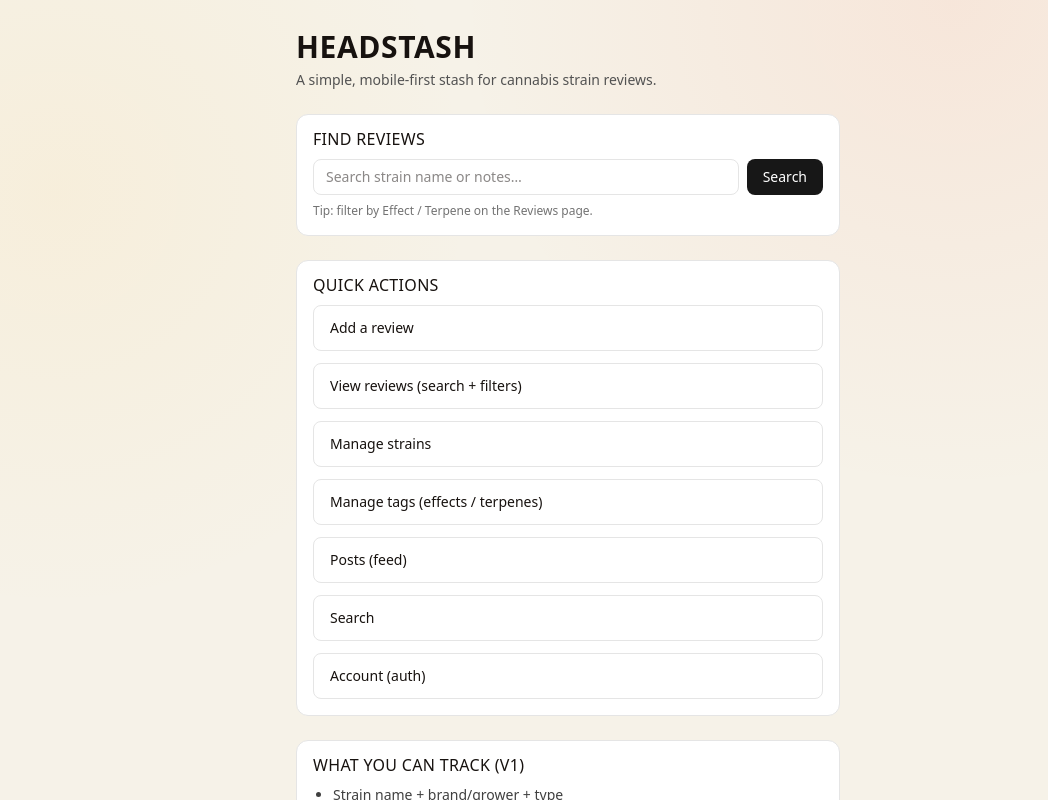
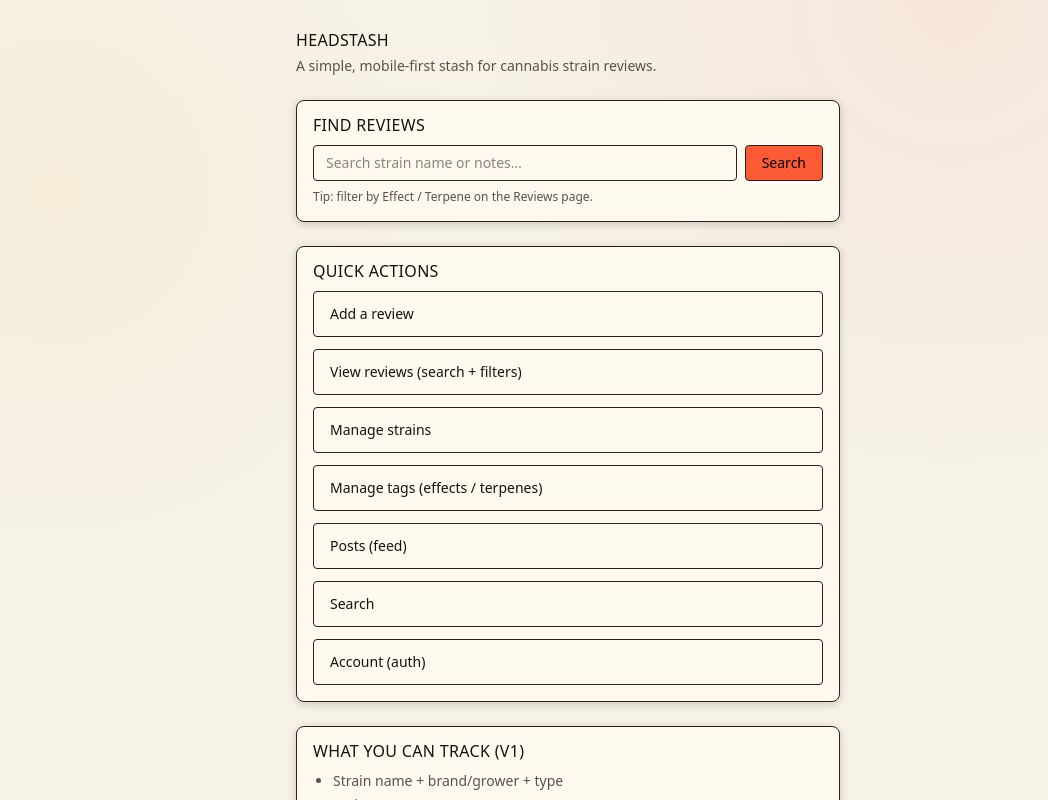
Before and after one commit to michaelasper/headstash, a Next.js app: page / in a window 1280 px wide. Shown: the top 800 px of the page, without its empty margins (72-1120 px from the left). Built offline with nearby package versions, Linux system fonts and the light colour scheme.

Commit message:
Improve WCAG accessibility with skip link and semantic form labels

```diff
--- a/src/app/_components/ui.tsx
+++ b/src/app/_components/ui.tsx
@@ -1,8 +1,17 @@
 import Link from "next/link";
 
-export function Container({ children }: { children: React.ReactNode }) {
+export function Container({
+  children,
+  id = "main-content",
+}: {
+  children: React.ReactNode;
+  id?: string;
+}) {
   return (
-    <main className="mx-auto flex min-h-dvh max-w-[68ch] flex-col gap-5 px-4 py-6">
+    <main
+      id={id}
+      className="mx-auto flex min-h-dvh max-w-[68ch] flex-col gap-5 px-4 py-6"
+    >
       {children}
     </main>
   );
--- a/src/app/globals.css
+++ b/src/app/globals.css
@@ -157,6 +157,25 @@ select {
   box-shadow: 0 0 0 2px var(--bg), 0 0 0 4px var(--focus);
 }
 
+.skip-link {
+  position: absolute;
+  top: var(--space-2);
+  left: var(--space-2);
+  z-index: 100;
+  transform: translateY(-180%);
+  transition: transform var(--dur-fast) var(--ease-standard);
+  background: var(--accent);
+  color: #111;
+  padding: var(--space-2) var(--space-3);
+  border: 2px solid var(--border);
+  border-radius: var(--radius-md);
+  font-family: var(--font-ui);
+}
+
+.skip-link:focus-visible {
+  transform: translateY(0);
+}
+
 @media (prefers-reduced-motion: reduce) {
   *,
   *::before,
@@ -166,4 +185,8 @@ select {
     animation-duration: 0.001ms !important;
     animation-iteration-count: 1 !important;
   }
+
+  .skip-link {
+    transition: none;
+  }
 }
--- a/src/app/layout.tsx
+++ b/src/app/layout.tsx
@@ -39,6 +39,9 @@ export default function RootLayout({
       <body
         className={`${displayFont.variable} ${bodyFont.variable} ${uiFont.variable} antialiased`}
       >
+        <a href="#main-content" className="skip-link">
+          Skip to main content
+        </a>
         {children}
       </body>
     </html>
--- a/src/app/page.tsx
+++ b/src/app/page.tsx
@@ -2,85 +2,97 @@ import Link from "next/link";
 
 export default function Home() {
   return (
-    <main className="mx-auto flex min-h-dvh max-w-xl flex-col gap-6 px-4 py-8">
+    <main
+      id="main-content"
+      className="mx-auto flex min-h-dvh max-w-xl flex-col gap-6 px-4 py-8"
+    >
       <header className="flex flex-col gap-2">
-        <h1 className="text-3xl font-semibold tracking-tight">Headstash</h1>
-        <p className="text-sm text-neutral-600">
+        <h1 className="text-h1">Headstash</h1>
+        <p className="text-sm text-muted-foreground">
           A simple, mobile-first stash for cannabis strain reviews.
         </p>
       </header>
 
-      <section className="rounded-xl border border-neutral-200 bg-white p-4">
+      <section className="rounded-lg border border-border bg-card p-4 shadow-[var(--shadow-1)]">
         <h2 className="text-base font-medium">Find reviews</h2>
-        <form action="/reviews" method="get" className="mt-3 flex gap-2">
+        <form
+          action="/reviews"
+          method="get"
+          className="mt-3 flex gap-2"
+          aria-label="Search reviews"
+        >
+          <label htmlFor="home-review-query" className="sr-only">
+            Search by strain name or notes
+          </label>
           <input
+            id="home-review-query"
             name="q"
-            className="w-full rounded-lg border border-neutral-200 bg-white px-3 py-2 text-sm outline-none focus:border-neutral-400"
+            className="w-full rounded-md border border-border bg-card px-3 py-2 text-sm outline-none"
             placeholder="Search strain name or notes…"
           />
           <button
             type="submit"
-            className="rounded-lg bg-neutral-900 px-4 py-2 text-sm font-medium text-white hover:bg-neutral-800"
+            className="rounded-md border border-border bg-accent px-4 py-2 text-sm font-medium text-black hover:opacity-90"
           >
             Search
           </button>
         </form>
-        <p className="mt-2 text-xs text-neutral-500">
+        <p className="mt-2 text-xs text-muted-foreground">
           Tip: filter by Effect / Terpene on the Reviews page.
         </p>
       </section>
 
-      <section className="rounded-xl border border-neutral-200 bg-white p-4">
+      <section className="rounded-lg border border-border bg-card p-4 shadow-[var(--shadow-1)]">
         <h2 className="text-base font-medium">Quick actions</h2>
-        <div className="mt-3 grid grid-cols-1 gap-3">
+        <nav className="mt-3 grid grid-cols-1 gap-3" aria-label="Quick actions">
           <Link
             href="/reviews/new"
-            className="rounded-lg border border-neutral-200 px-4 py-3 text-sm font-medium hover:bg-neutral-50"
+            className="rounded-md border border-border px-4 py-3 text-sm font-medium hover:bg-hover"
           >
             Add a review
           </Link>
           <Link
             href="/reviews"
-            className="rounded-lg border border-neutral-200 px-4 py-3 text-sm font-medium hover:bg-neutral-50"
+            className="rounded-md border border-border px-4 py-3 text-sm font-medium hover:bg-hover"
           >
             View reviews (search + filters)
           </Link>
           <Link
             href="/strains"
-            className="rounded-lg border border-neutral-200 px-4 py-3 text-sm font-medium hover:bg-neutral-50"
+            className="rounded-md border border-border px-4 py-3 text-sm font-medium hover:bg-hover"
           >
             Manage strains
           </Link>
           <Link
             href="/tags"
-            className="rounded-lg border border-neutral-200 px-4 py-3 text-sm font-medium hover:bg-neutral-50"
+            className="rounded-md border border-border px-4 py-3 text-sm font-medium hover:bg-hover"
           >
             Manage tags (effects / terpenes)
           </Link>
           <Link
             href="/posts"
-            className="rounded-lg border border-neutral-200 px-4 py-3 text-sm font-medium hover:bg-neutral-50"
+            className="rounded-md border border-border px-4 py-3 text-sm font-medium hover:bg-hover"
           >
             Posts (feed)
           </Link>
           <Link
             href="/search"
-            className="rounded-lg border border-neutral-200 px-4 py-3 text-sm font-medium hover:bg-neutral-50"
+            className="rounded-md border border-border px-4 py-3 text-sm font-medium hover:bg-hover"
           >
             Search
           </Link>
           <Link
             href="/me"
-            className="rounded-lg border border-neutral-200 px-4 py-3 text-sm font-medium hover:bg-neutral-50"
+            className="rounded-md border border-border px-4 py-3 text-sm font-medium hover:bg-hover"
           >
             Account (auth)
           </Link>
-        </div>
+        </nav>
       </section>
 
-      <section className="rounded-xl border border-neutral-200 bg-white p-4">
+      <section className="rounded-lg border border-border bg-card p-4 shadow-[var(--shadow-1)]">
         <h2 className="text-base font-medium">What you can track (v1)</h2>
-        <ul className="mt-3 list-disc space-y-1 pl-5 text-sm text-neutral-700">
+        <ul className="mt-3 list-disc space-y-1 pl-5 text-sm text-muted-foreground">
           <li>Strain name + brand/grower + type</li>
           <li>Rating (1–5)</li>
           <li>Date + notes</li>
@@ -88,7 +100,7 @@ export default function Home() {
         </ul>
       </section>
 
-      <footer className="text-xs text-neutral-500">
+      <footer className="text-xs text-muted-foreground">
         No accounts yet. This is local/dev-friendly and evolves from here.
       </footer>
     </main>
```
